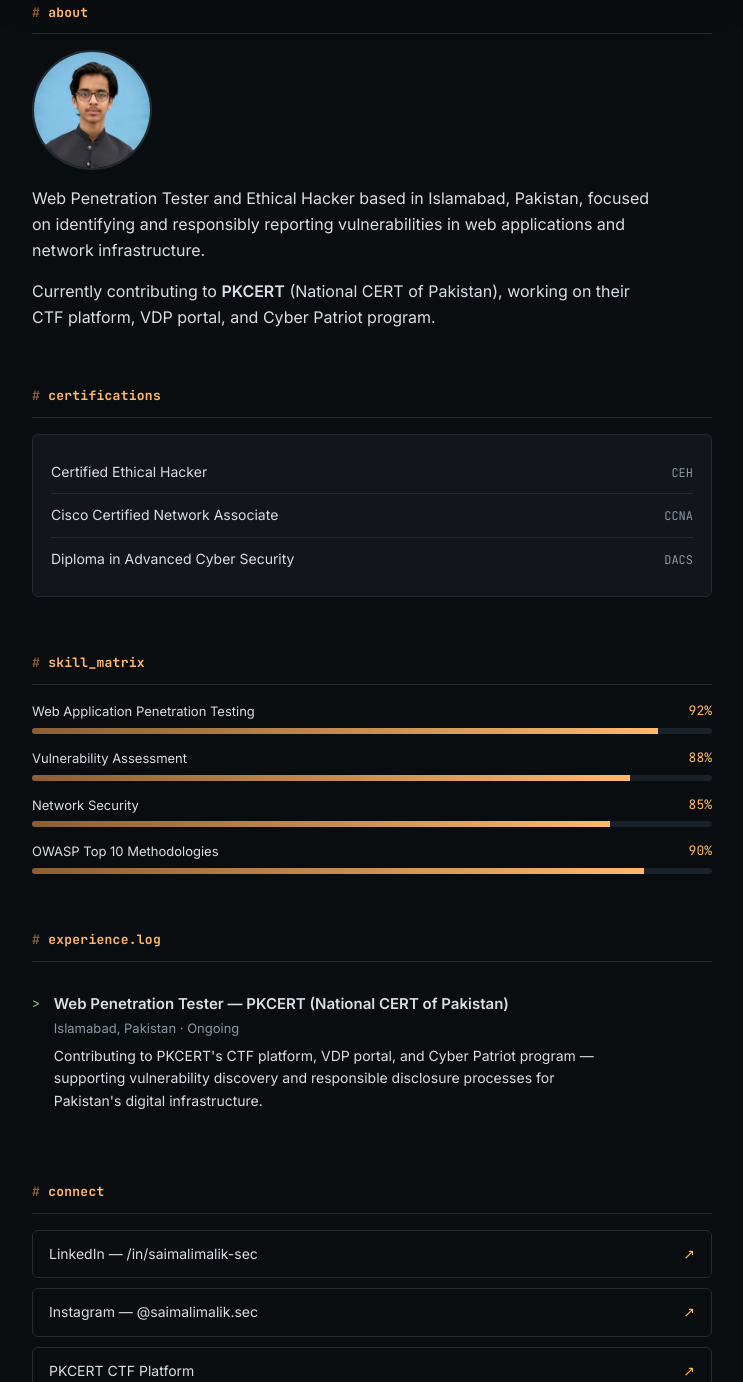
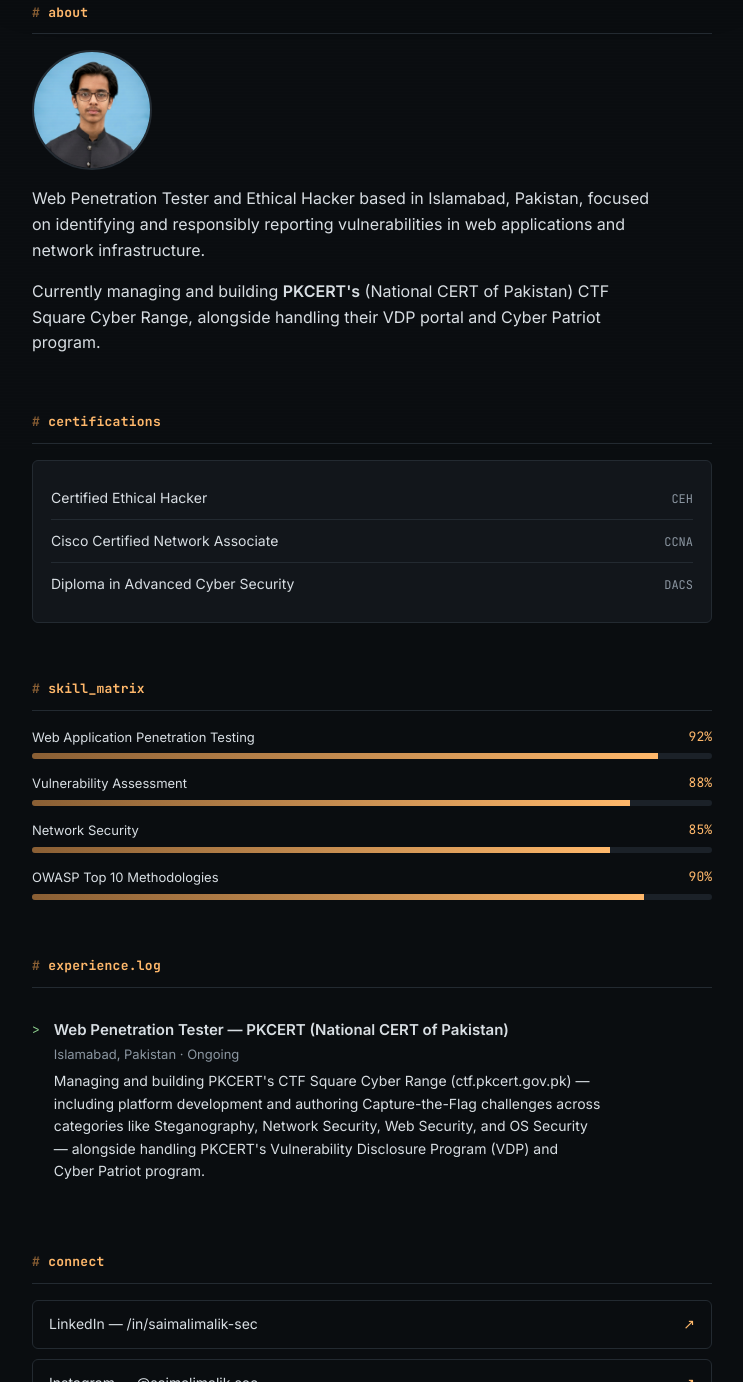
Before and after one commit to saimalimalik-sec/saimalimalik-sec.github.io, a plain HTML site: page index.html in a window 1280 px wide. Shown: the part 350-1732 px from the top of the page, without its empty margins (268-1011 px from the left). Drawn offline with Linux system fonts and the light colour scheme.

Commit message:
Updating Experience

```diff
--- a/index.html
+++ b/index.html
@@ -23,7 +23,8 @@
   "sameAs": [
     "https://linkedin.com/in/saimalimalik-sec",
     "https://instagram.com/saimalimalik.sec",
-    "https://hackerone.com/saimalimalik"
+    "https://hackerone.com/saimalimalik",
+    "https://ctf.pkcert.gov.pk"
   ],
   "address": {
     "@type": "PostalAddress",
@@ -242,7 +243,7 @@
     <h2>about</h2>
     <img class="profile-photo" src="saim-ali-malik-web-penetration-tester.jpg" alt="Saim Ali Malik - Web Penetration Tester and Ethical Hacker, Islamabad, Pakistan">
     <p>Web Penetration Tester and Ethical Hacker based in Islamabad, Pakistan, focused on identifying and responsibly reporting vulnerabilities in web applications and network infrastructure.</p>
-    <p>Currently contributing to <strong>PKCERT</strong> (National CERT of Pakistan), working on their CTF platform, VDP portal, and Cyber Patriot program.</p>
+    <p>Currently managing and building <strong>PKCERT's</strong> (National CERT of Pakistan) CTF Square Cyber Range, alongside handling their VDP portal and Cyber Patriot program.</p>
   </section>
 
   <section id="certs">
@@ -290,7 +291,7 @@
       <div>
         <div class="role-title">Web Penetration Tester — PKCERT (National CERT of Pakistan)</div>
         <div class="role-meta">Islamabad, Pakistan · Ongoing</div>
-        <p class="role-desc">Contributing to PKCERT's CTF platform, VDP portal, and Cyber Patriot program — supporting vulnerability discovery and responsible disclosure processes for Pakistan's digital infrastructure.</p>
+        <p class="role-desc">Managing and building PKCERT's CTF Square Cyber Range (ctf.pkcert.gov.pk) — including platform development and authoring Capture-the-Flag challenges across categories like Steganography, Network Security, Web Security, and OS Security — alongside handling PKCERT's Vulnerability Disclosure Program (VDP) and Cyber Patriot program.</p>
       </div>
     </div>
   </section>
```
